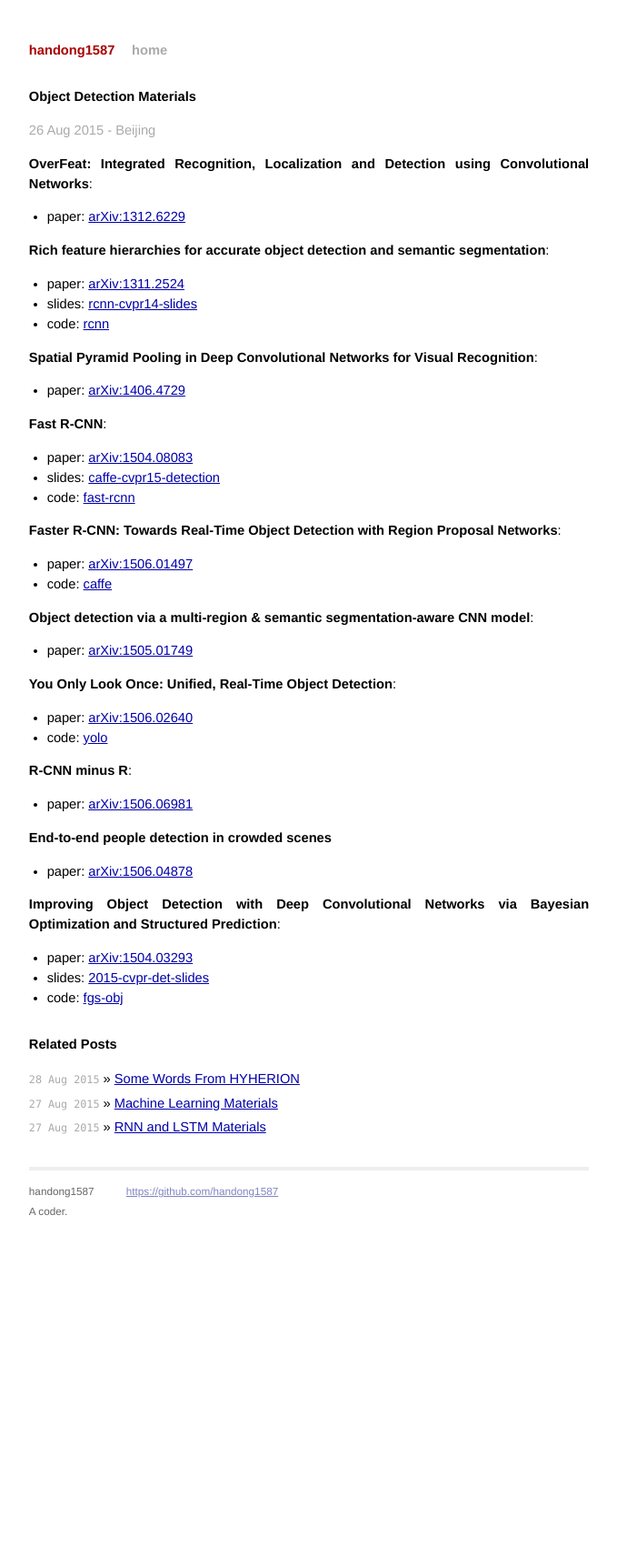
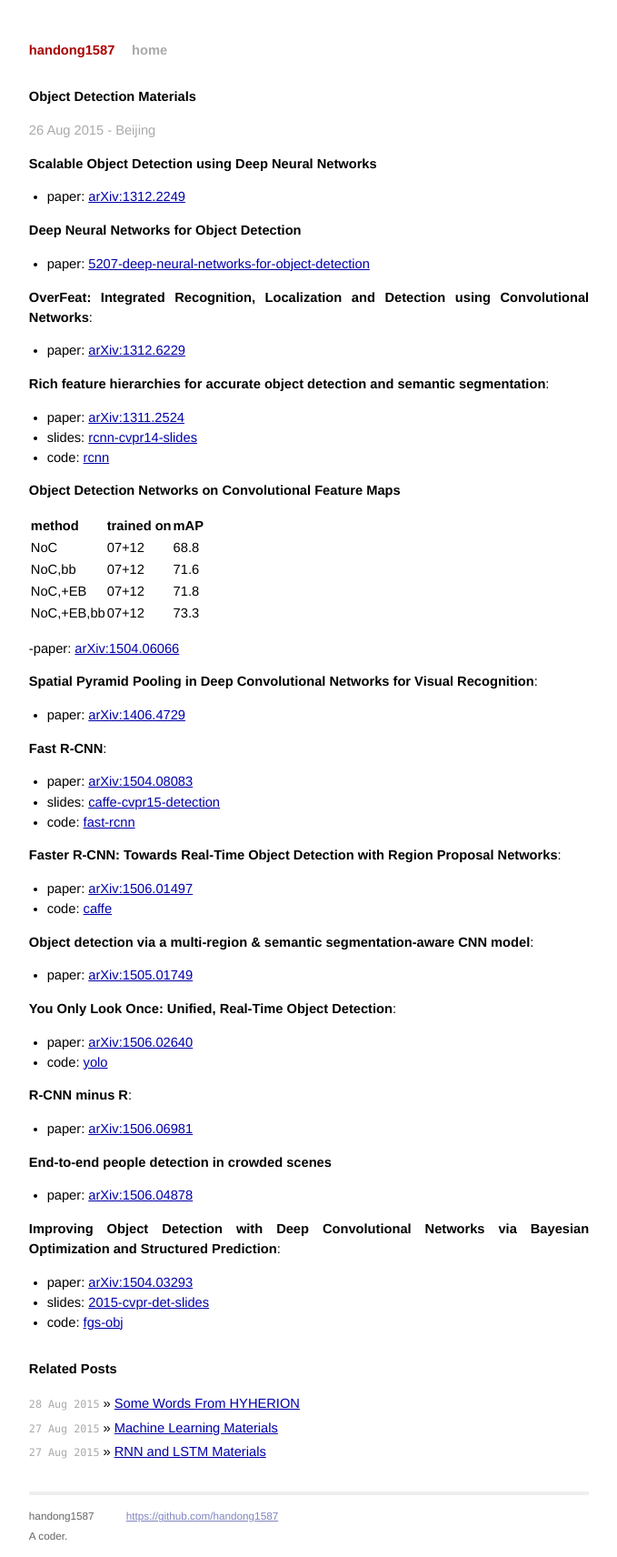
Before and after one commit to handong1587/handong1587.github.io, a Jekyll site: the page built from _posts/deep_learning/2015-08-26-object-detection-materials.md, in a window 1280 px wide. Shown: the whole page at 91% size, without its empty margins (300-979 px from the left). Built offline with Jekyll 4.4.1, drawn with Linux system fonts in a browser that asks for light colours; Markdown is read by kramdown in place of the engine named in the settings; before the commit the page ends 1355 px from its top, so only the background shows below that.

Commit message:
update md content

```diff
--- a/_posts/deep_learning/2015-08-26-object-detection-materials.md
+++ b/_posts/deep_learning/2015-08-26-object-detection-materials.md
@@ -9,6 +9,14 @@ title: Object Detection Materials
 
 <p class="meta">26 Aug 2015 - Beijing</p>
 
+**Scalable Object Detection using Deep Neural Networks**
+
+- paper: [arXiv:1312.2249](http://arxiv.org/abs/1312.2249)
+
+**Deep Neural Networks for Object Detection**
+
+- paper: [5207-deep-neural-networks-for-object-detection](http://papers.nips.cc/paper/5207-deep-neural-networks-for-object-detection.pdf)
+
 **OverFeat: Integrated Recognition, Localization and Detection using Convolutional Networks**:
 
 - paper: [arXiv:1312.6229](http://arxiv.org/abs/1312.6229)
@@ -18,6 +26,17 @@ title: Object Detection Materials
 - paper: [arXiv:1311.2524](http://arxiv.org/abs/1311.2524)
 - slides: [rcnn-cvpr14-slides](http://www.cs.berkeley.edu/~rbg/slides/rcnn-cvpr14-slides.pdf)
 - code: [rcnn](https://github.com/rbgirshick/rcnn)
+
+**Object Detection Networks on Convolutional Feature Maps**
+
+| method     | trained on | mAP  |
+| ---------- | ---------- | ---- |
+| NoC        | 07+12      | 68.8 |
+| NoC,bb     | 07+12      | 71.6 |
+| NoC,+EB    | 07+12      | 71.8 |
+| NoC,+EB,bb | 07+12      | 73.3 |
+
+-paper: [arXiv:1504.06066](http://arxiv.org/abs/1504.06066)
 
 **Spatial Pyramid Pooling in Deep Convolutional Networks for Visual Recognition**:
 
```
Also changed, not shown: _posts/deep_learning/2015-08-27-deep-learning-materials.md (+9 -0 lines).
